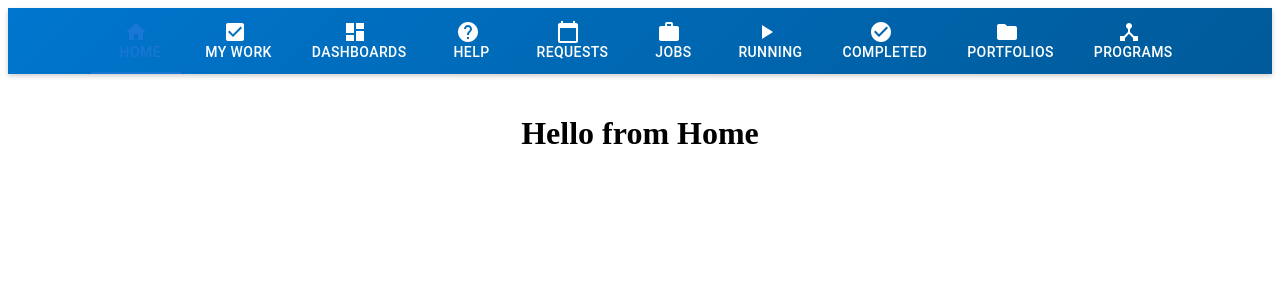
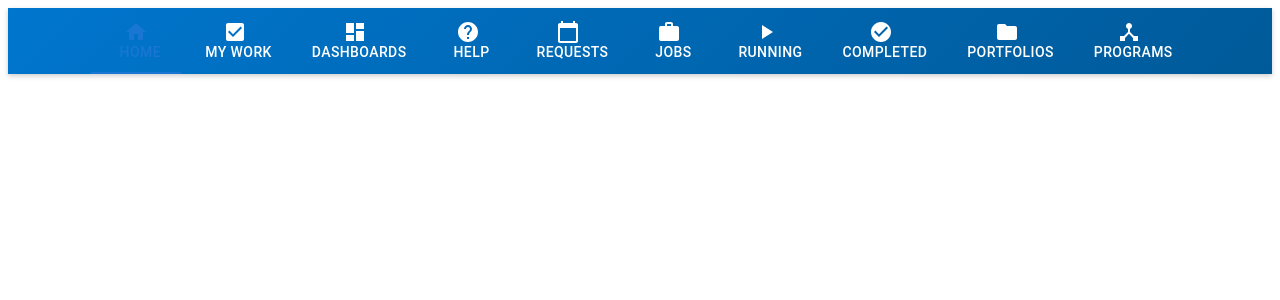
Before and after one commit to Mariaorabi/DevQALink, a React (Create React App) app in the folder frontend/: page / in a window 1280 px wide. Shown: the top 300 px of the page. Built offline with nearby package versions, Linux system fonts and the light colour scheme.

Commit message:
Update App.js

```diff
--- a/frontend/src/App.js
+++ b/frontend/src/App.js
@@ -61,7 +61,7 @@
                 <TopTabs />
                 <div style={{ padding: '20px', flexGrow: 1 }}>
                     <Routes>
-                        <Route path="/" element={<Home />} />
+                        <Route path="/resources" element={<Home />} />
                         <Route path="/my-work" element={<MyWork />} />
                         <Route path="/dashboards" element={<Dashboards />} />
                         <Route path="/help" element={<Help />} />
```
